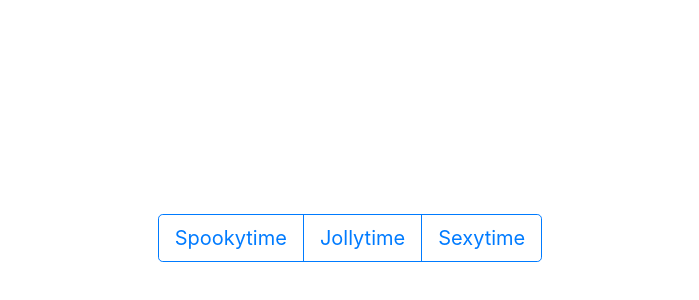
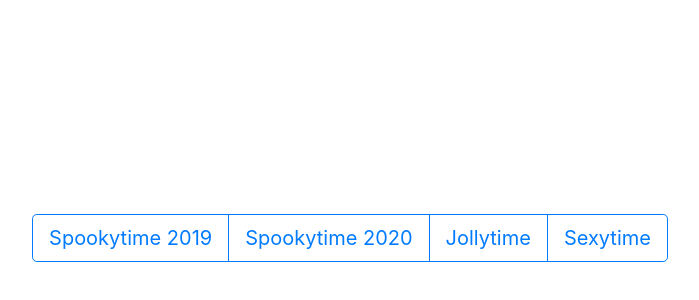
Before and after one commit to kuanoni/kuanoni.github.io, a plain HTML site: page index.html in a window 1280 px wide. Shown: the part 162-462 px from the top of the page, without its empty margins (290-989 px from the left). Drawn offline with Linux system fonts and the light colour scheme.

Commit message:
added spookytime 2020

```diff
--- a/index.html
+++ b/index.html
@@ -8,9 +8,10 @@
 	<div class="row h-100 row align-items-center text-center">
 		<div class="col">
 			<div class="btn-group" role="group" aria-label="Basic example">
-			  <a href="Spookytime/index.html" type="button" class="btn btn-outline-primary btn-lg">Spookytime</a>
-			  <a href="Jollytime/index.html" type="button" class="btn btn-outline-primary btn-lg">Jollytime</a>
-			  <a href="Sexytime/index.html" type="button" class="btn btn-outline-primary btn-lg">Sexytime</a>
+				<a href="Spookytime2019/index.html" type="button" class="btn btn-outline-primary btn-lg">Spookytime 2019</a>
+				<a href="Spookytime2020/index.html" type="button" class="btn btn-outline-primary btn-lg">Spookytime 2020</a>
+				<a href="Jollytime/index.html" type="button" class="btn btn-outline-primary btn-lg">Jollytime</a>
+				<a href="Sexytime/index.html" type="button" class="btn btn-outline-primary btn-lg">Sexytime</a>
 			</div>
 		</div>
 	</div>
```
Also changed, not shown: Spookytime2019/clean_messages.json (renamed from Spookytime/clean_messages.json), Spookytime2019/index.html (renamed from Spookytime/index.html), Spookytime2020/clean_messages.json (renamed from Spookytime 2020/clean_messages.json), Spookytime2020/index.html (renamed from Spookytime 2020/index.html).
